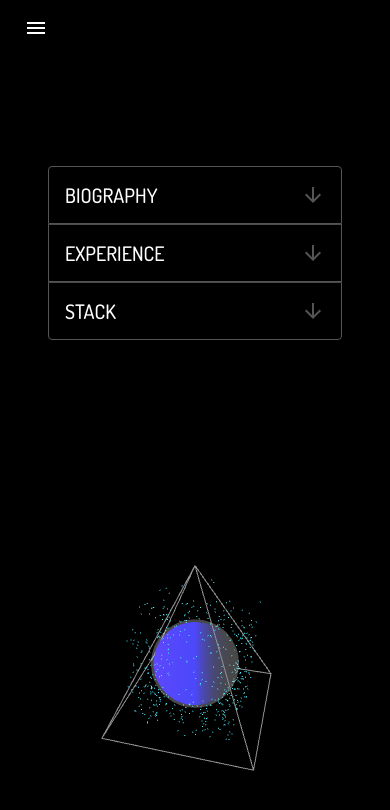
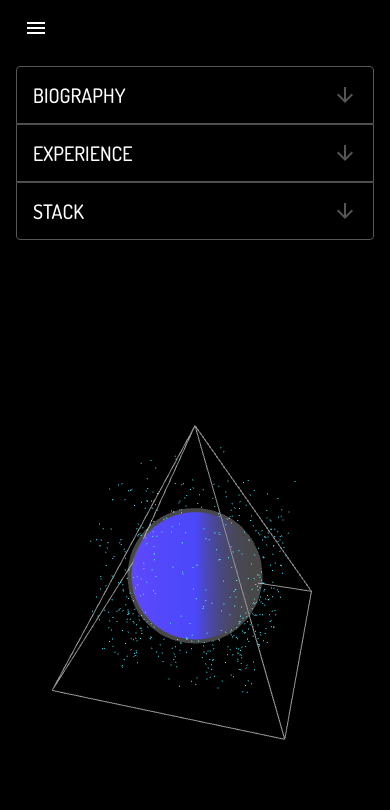
Before and after one commit to kingjbradz/jbwebsite, a React (Vite) app: page /about in a window 390 px wide. Shown: the top 810 px of the page. Built offline with nearby package versions, Linux system fonts and the light colour scheme.

Commit message:
touch ups for resizability

```diff
--- a/src/App.jsx
+++ b/src/App.jsx
@@ -1,5 +1,5 @@
 import { useState } from "react";
-import { ThemeProvider, Box } from "@mui/material";
+import { ThemeProvider, Box, useMediaQuery } from "@mui/material";
 import { theme } from "./Components/Theme";
 import Navbar from "./Components/Navbar";
 import Router from "./Components/Router";
@@ -7,7 +7,7 @@ import SphereInPyramid from "./Components/SphereInPyramid";
 
 function App() {
   const [noShow, setNoShow] = useState(false);
-
+  const is530 = useMediaQuery("( min-width: 530px )")
   return (
     <ThemeProvider theme={theme}>
       <Box sx={{ display: 'flex', flexDirection: 'column', height: '100vh' }}>
@@ -31,8 +31,8 @@ function App() {
           {/* Router Section */}
           <Box
             sx={{
-              flex: 1, // Takes up equal space with SphereInPyramid
-              minHeight: 0, // Allows proper flex child behavior
+              flex: is530 && 1, // Takes up equal space with SphereInPyramid
+              minHeight: is530 && 0, // Allows proper flex child behavior
             }}
           >
             <Router
--- a/src/Components/Router.jsx
+++ b/src/Components/Router.jsx
@@ -1,6 +1,6 @@
 import React from "react";
 import { Routes, Route, useLocation } from "react-router-dom";
-import { Box } from "@mui/material";
+import { Box, useMediaQuery } from "@mui/material";
 import About from "../Pages/About";
 import Home from "../Pages/Home";
 import Contact from "../Pages/Contact";
@@ -8,12 +8,13 @@ import App404 from "../Pages/App404";
 
 const Router = ({ setNoShow }) => {
   const location = useLocation();
+  const is530 = useMediaQuery("( min-width: 430px )")
+  const padding = is530 && 4
   return (
     <Box
       sx={{
-        height:
-          "100%",
-        paddingTop: location.pathname === "/" && "64px",
+        height: is530 ? "100%" : "auto",
+        paddingTop: location.pathname === "/" && is530 && "64px",
         flexGrow: "1",
         overflow: "auto",
         "-ms-overflow-style": "none" /* Hide scrollbars - IE and Edge */,
@@ -38,21 +39,21 @@ const Router = ({ setNoShow }) => {
       <Routes>
         <Route
           path="/"
-          element={<Home noShow={setNoShow(false)} />}
+          element={<Home noShow={setNoShow(false)} padding={padding}  />}
         />
         <Route
           path="/about"
           element={
-            <About noShow={setNoShow(false)} />
+            <About noShow={setNoShow(false)} padding={padding} />
           }
         />
         <Route
           path="/contact"
-          element={<Contact noShow={setNoShow(false)} />}
+          element={<Contact noShow={setNoShow(false)} padding={padding} />}
         />
         <Route
           path="/*"
-          element={<App404 noShow={setNoShow(false)} />}
+          element={<App404 noShow={setNoShow(false)} padding={padding} />}
         />
       </Routes>
     </Box>
--- a/src/Pages/About.jsx
+++ b/src/Pages/About.jsx
@@ -1,5 +1,4 @@
 import React from "react"
-import { useNavigate } from "react-router-dom"
 import {
   Accordion,
   AccordionSummary,
@@ -12,16 +11,20 @@ import {
 import ArrowDownwardIcon from '@mui/icons-material/ArrowDownward';
 import { Container } from "../Components/Elements"
 
-const Home = () => {
-    const theme = useTheme()
+const About = ({ padding }) => {
+    const theme = useTheme();
+    const isSmallScreen = useMediaQuery(theme.breakpoints.down("sm"));
     return (
-      <Container sx={{
+      <Container
+      id="find-me"
+      sx={{
         height: "100%",
         display: "flex",
         flexDirection: "column",
         padding: 4,
         alignItems: "flex-start",
-        justifyContent: "center"
+        justifyContent: "center",
+        padding: padding
         }}>
         <Accordion
           sx={{
@@ -37,7 +40,12 @@ const Home = () => {
               BIOGRAPHY
             </Typography>
             </AccordionSummary>
-          <AccordionDetails>
+          <AccordionDetails
+            sx={{
+              maxHeight: isSmallScreen ? "300px" : "500px", // Adjust height based on screen size
+              overflowY: "auto", // Enable scrolling for overflow content
+            }}
+          >
             <Typography variant="p">
               I'm a dynamic Australian full-stack developer with 3+ years of industry experience, specialising in ReactJS, AWS and Phoenix.
             </Typography>
@@ -336,6 +344,11 @@ const Home = () => {
             </Box>
             </AccordionDetails>
         </Accordion>
+      </Container>
+    )
+  }
+
+  export default About
   {/* <Accordion
     sx={{
       bgcolor: "brand.secondary",
@@ -363,8 +376,3 @@ const Home = () => {
       </Typography>
       </AccordionDetails>
   </Accordion> */}
-      </Container>
-    )
-}
-
-export default Home
--- a/src/Pages/Contact.jsx
+++ b/src/Pages/Contact.jsx
@@ -9,7 +9,7 @@ const StyledTextField = styled(TextField)(() => ({
   backgroundColor: "#FFFEFE",
 }));
 
-const Contact = () => {
+const Contact = ({ padding }) => {
   const is600 = useMediaQuery("( min-width: 600px )");
   const [state, handleSubmit] = useForm("xwkwrkyr");
   if (state.succeeded) {
@@ -29,7 +29,7 @@ const Contact = () => {
           flexDirection: "column",
           textAlign: "center",
           minWidth: is600 ? "350px" : "100%",
-          padding: "8px",
+          padding: padding,
           height: "100%",
           justifyContent: "center"
         }}
--- a/src/Pages/Home.jsx
+++ b/src/Pages/Home.jsx
@@ -3,14 +3,14 @@ import Typography from "@mui/material/Typography"
 import useMediaQuery from "@mui/material/useMediaQuery"
 import { Container } from "../Components/Elements"
 
-const Home = () => {
-    const is530 = useMediaQuery("(min-width: 530px)")
+const Home = ({ padding }) => {
+  const is530 = useMediaQuery("( min-width: 530px )")
     return (
       <Container sx={{
-        height: "100%",
+        height: is530 && "100%",
         display: "flex",
         flexDirection: "column",
-        padding: 4,
+        padding: padding
         }}>
         <Typography variant="h3" sx={{ marginBottom: 2, textAlign: !is530 && "center" }}>
           JORDAN BRADLEY
```
Lines whose indentation alone changed are shown as unchanged.
